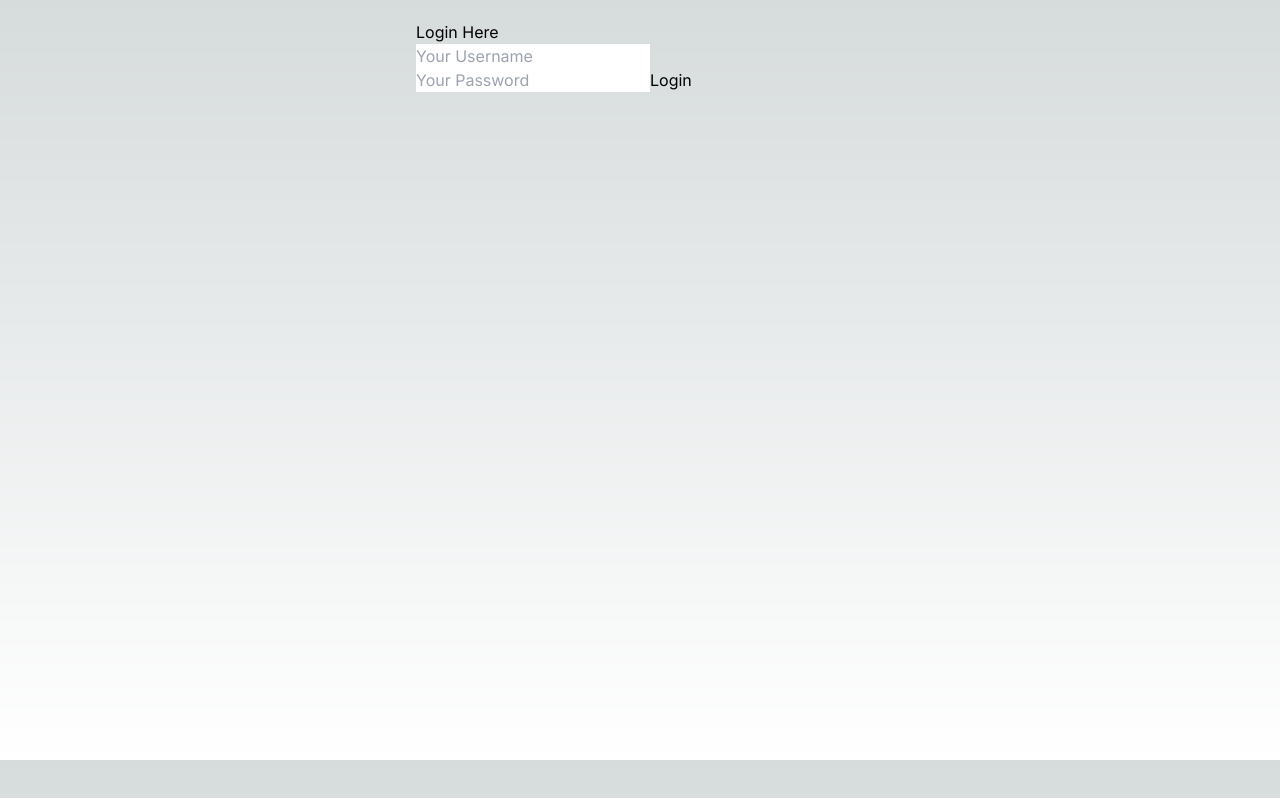
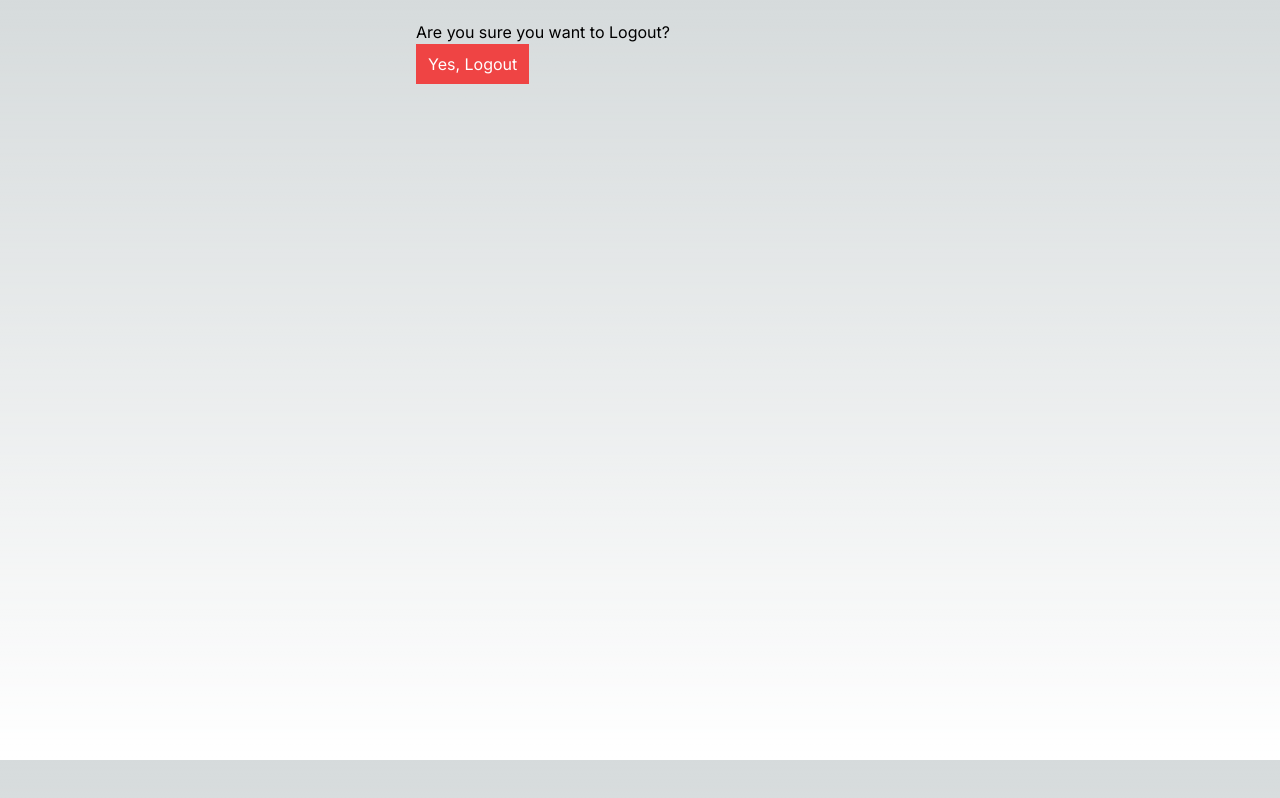
Before and after one commit to Har2yQn78/django-nextjs-frontend-ninja, a Next.js app: page /logout in a window 1280 px wide. Built offline with nearby package versions, Linux system fonts and the light colour scheme.

Commit message:
commited

```diff
--- a/src/app/api/login/route.jsx
+++ b/src/app/api/login/route.jsx
@@ -1,14 +1,10 @@
 "use server"
- import { cookies } from 'next/headers'
 import {NextResponse} from "next/server";
 import process from "next/dist/build/webpack/loaders/resolve-url-loader/lib/postcss";
-import {getRefreshToken, getToken, setRefreshToken, setToken} from "@/app/lib/auth";
+import {setRefreshToken, setToken} from "@/app/lib/auth";
 import {console} from "next/dist/compiled/@edge-runtime/primitives";
 const DJANGO_API_LOGIN_URL = "http://127.0.0.1:8001/api/token/pair"
 export async function POST(request) {
-    const myAuthToken = getToken()
-    const myRefreshToken = getRefreshToken()
-    console.log(myAuthToken, myRefreshToken)
     console.log(myAuthToken.value)
     const requestData = await request.json()
     const jsonData = JSON.stringify(requestData)
@@ -26,11 +22,12 @@ export async function POST(request) {
         const {access, refresh} = responseData
         setToken(access)
         setRefreshToken(refresh)
+        return NextResponse.json({"LoggedIn": true}, {status: 200})
         }
 
 
    // const authToken = cookies().get("auth-token")
 
 
-    return NextResponse.json({"hello": "world"}, {status: 200})
+    return NextResponse.json({"LoggedIn": false, ...responseData}, {status: 400})
  }
--- a/src/app/api/logout/route.jsx
+++ b/src/app/api/logout/route.jsx
@@ -0,0 +1,9 @@
+import {deleteToken} from "@/app/lib/auth";
+import {NextResponse} from "next/server";
+
+
+export async function POST(request) {
+    deleteToken()
+    return NextResponse.json({}, {status: 200})
+
+}
--- /dev/null
+++ b/src/app/api/waitlists/route.jsx
@@ -0,0 +1,25 @@
+import { NextResponse } from "next/server";
+import {getToken} from "@/app/lib/auth";
+
+const DJANGO_API_WAITLISTS_URL="http://127.0.0.1:8001/api/waitlists/"
+
+export async function GET(request){
+    const authToken = getToken()
+    if (!authToken) {
+        return NextResponse.json({}, {status: 401})
+    }
+
+    const option = {
+        method: "GET",
+        headers: {
+            "Content-Type": "application/json",
+              "Accept": "application/json",
+            "Authorization": `Bearer ${authToken}`
+        }
+    }
+
+    const response = await fetch(DJANGO_API_WAITLISTS_URL)
+    const result = await response.json()
+    let status = response.status
+    return NextResponse.json({...result}, {status: status})
+}
--- a/src/app/login/page.jsx
+++ b/src/app/login/page.jsx
@@ -1,46 +1,50 @@
-"use client"
-// -urls -> /login
-// import { cookies } from 'next/headers'
+"use client";
+import { useRouter } from "next/navigation";
 
-// const LOGIN_URL = "http://127.0.0.1:8001/api/token/pair"
-const LOGIN_URL = "api/login/"
+const LOGIN_URL = "api/login/";
 
-export default function Page () {
+export default function Page() {
+    const router = useRouter(); // Move useRouter to the top level
 
-    async function handleSubmit (event) {
-        event.preventDefault()
-        console.log(event, event.target)
-        const formData = new FormData(event.target)
-        const objectFromForm = Object.fromEntries(formData)
-        const jsonData = JSON.stringify(objectFromForm)
+    async function handleSubmit(event) {
+        event.preventDefault();
+        console.log(event, event.target);
+
+        const formData = new FormData(event.target);
+        const objectFromForm = Object.fromEntries(formData);
+        const jsonData = JSON.stringify(objectFromForm);
+
         const requestOptions = {
             method: "POST",
             headers: {
-                "Content-Type": "application/json"
+                "Content-Type": "application/json",
             },
-            body: jsonData
-        }
-        const response = await fetch(LOGIN_URL, requestOptions)
-        const data = await response.json()
-         console.log(data)
+            body: jsonData,
+        };
+
+        const response = await fetch(LOGIN_URL, requestOptions);
+        // const data = await response.json();
         if (response.ok) {
-            console.log("Logged in")
+            console.log("Logged in");
+            router.replace("/"); // Use router here to navigate to the homepage
+        } else {
+            console.error("Login failed");
+            router.replace("/");
         }
     }
-    localStorage.setItem('token', 'abc')
 
-    return <div className="h-[95vh]">
-        <div className='max-w-md mx-auto py-5'>
-             <h1>Login Here</h1>
-            <form onSubmit={handleSubmit}>
-                <input type='text' required name='username' placeholder='Your Username' />
-                <input type='password' required name='password' placeholder='Your Password' />
-                <button type='submit'>
-                    Login
-                </button>
-            </form>
+    localStorage.setItem("token", "abc"); // Be cautious with this - it runs on every render
+
+    return (
+        <div className="h-[95vh]">
+            <div className="max-w-md mx-auto py-5">
+                <h1>Login Here</h1>
+                <form onSubmit={handleSubmit}>
+                    <input type="text" required name="username" placeholder="Your Username" />
+                    <input type="password" required name="password" placeholder="Your Password" />
+                    <button type="submit">Login</button>
+                </form>
+            </div>
         </div>
-    </div>
-
-
+    );
 }
--- a/src/app/logout/page.jsx
+++ b/src/app/logout/page.jsx
@@ -1,44 +1,34 @@
 "use client"
-// -urls -> /login
-// import { cookies } from 'next/headers'
+import {useRouter} from "next/navigation";
 
-// const LOGIN_URL = "http://127.0.0.1:8001/api/token/pair"
-const LOGIN_URL = "api/login/"
+const LOGOUT_URL = "api/logout/"
 
 export default function Page () {
+    const router = useRouter();
 
-    async function handleSubmit (event) {
+    async function handleClick (event) {
         event.preventDefault()
-        console.log(event, event.target)
-        const formData = new FormData(event.target)
-        const objectFromForm = Object.fromEntries(formData)
-        const jsonData = JSON.stringify(objectFromForm)
         const requestOptions = {
             method: "POST",
             headers: {
                 "Content-Type": "application/json"
             },
-            body: jsonData
+            body: ""
         }
-        const response = await fetch(LOGIN_URL, requestOptions)
-        const data = await response.json()
-         console.log(data)
+        const response = await fetch(LOGOUT_URL, requestOptions)
         if (response.ok) {
-            console.log("Logged in")
+            console.log("Logged out")
+            router.replace("/login")
         }
     }
     localStorage.setItem('token', 'abc')
 
     return <div className="h-[95vh]">
         <div className='max-w-md mx-auto py-5'>
-             <h1>Login Here</h1>
-            <form onSubmit={handleSubmit}>
-                <input type='text' required name='username' placeholder='Your Username' />
-                <input type='password' required name='password' placeholder='Your Password' />
-                <button type='submit'>
-                    Login
-                </button>
-            </form>
+            <h1>Are you sure you want to Logout?</h1>
+            <button className='bg-red-500 text-white hover:bg-red-300 px-3 py-2' onClick={handleClick}>
+                Yes, Logout
+            </button>
         </div>
     </div>
 
--- a/src/app/page.js
+++ b/src/app/page.js
@@ -5,7 +5,7 @@ import useSWR from "swr";
 
 const fetcher = (...args) => fetch(...args).then(res => res.json())
 
-export default function Page() {
+export default function Home() {
   //when you want to Get Request you can useSWR
   const {data, error, isLoading} = useSWR("http://127.0.0.1:8001/api/hello", fetcher)
   if (error) return <div>failed to load</div>
--- /dev/null
+++ b/src/app/waitlists/page.js
@@ -0,0 +1,20 @@
+"use client"
+import useSWR from "swr";
+
+const fetcher = (...args) => fetch(...args).then(res => res.json())
+
+const WAITLIST_API_URL = "/api/waitlists/"
+
+export default function Page() {
+  const {data, error, isLoading} = useSWR("http://127.0.0.1:8001/api/hello", fetcher)
+  if (error) return <div>failed to load</div>
+  if (isLoading) return <div>loading...</div>
+
+  return (
+    <main className="flex min-h-screen flex-col items-center justify-between p-24">
+      <div>
+        {JSON.stringify(data)}
+      </div>
+    </main>
+  );
+}
```
